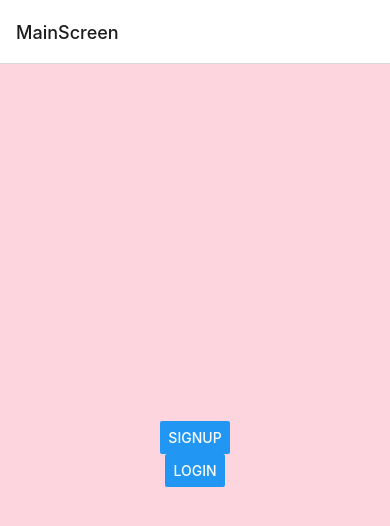
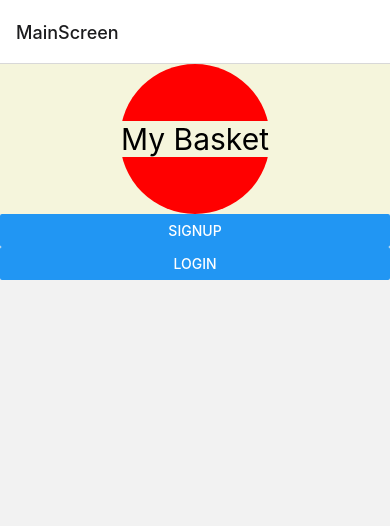
Before and after one commit to dostaglou/MyBasketReactNative, a React Native app: screen /MainScreen in a window 390 px wide. Shown: the top 526 px of the page. Built offline with nearby package versions, Linux system fonts and the light colour scheme.

Commit message:
header component

```diff
--- a/src/MainScreen.js
+++ b/src/MainScreen.js
@@ -1,10 +1,12 @@
 import { View, StyleSheet, Button } from 'react-native';
 import { useState, useEffect } from 'react';
 import AsyncStorage from "@react-native-async-storage/async-storage";
+import Header from './components/logoHeader'
 
 const loggedInView = (navigation) => {
   return (
-    <View style={styles.homeScreen}>
+    <View>
+      <Header />
       <Button style={styles.button} title="Logout" onPress={()=> navigation.navigate("Logout")} />
       <Button style={styles.button} title="Cataglog Items" onPress={()=> navigation.navigate("CatalogueItems")} />
       <Button style={styles.button} title="Shopping Lists" onPress={()=> navigation.navigate("ShoppingLists")} />
@@ -14,7 +16,8 @@ const loggedInView = (navigation) => {
 
 const loggedOutView = (navigation) => {
   return (
-    <View style={styles.homeScreen}>
+    <View>
+      <Header />
       <Button style={styles.button} title="Signup" onPress={()=> navigation.navigate("Signup")} />
       <Button style={styles.button} title="Login" onPress={()=> navigation.navigate("Login")} />
     </View>
--- a/src/components/loadingIndicator.js
+++ b/src/components/loadingIndicator.js
@@ -4,7 +4,6 @@ import { ActivityIndicator, StyleSheet, Text, View } from "react-native";
 const LoadingIndicator = () => (
   <View style={[styles.container, styles.horizontal]}>
     <ActivityIndicator size="large" />
-    {/* <Text>Loading</Text> */}
   </View>
 );
 
--- /dev/null
+++ b/src/components/logoHeader.js
@@ -0,0 +1,35 @@
+import React from 'react'
+import { View, Text, StyleSheet } from 'react-native'
+
+const Header = () => {
+  return(
+    <View style={styles.headerBox} >
+      <View style={styles.headerLogoCircle}>
+        <Text style={styles.headerText}>My Basket</Text>
+      </View>
+    </View>
+  )
+}
+
+const styles = StyleSheet.create({
+  headerBox: {
+    backgroundColor: 'beige',
+    height: 150,
+    alignItems: 'center'
+  },
+  headerLogoCircle: {
+    backgroundColor: 'red',
+    borderRadius: 150/2,
+    width: 150,
+    height: 150,
+    justifyContent: 'center'
+  },
+  headerText: {
+    textAlign: 'center',
+    fontSize: 30,
+    backgroundColor: 'transparent',
+    backgroundColor: 'beige'
+  }
+})
+
+export default Header;
```
